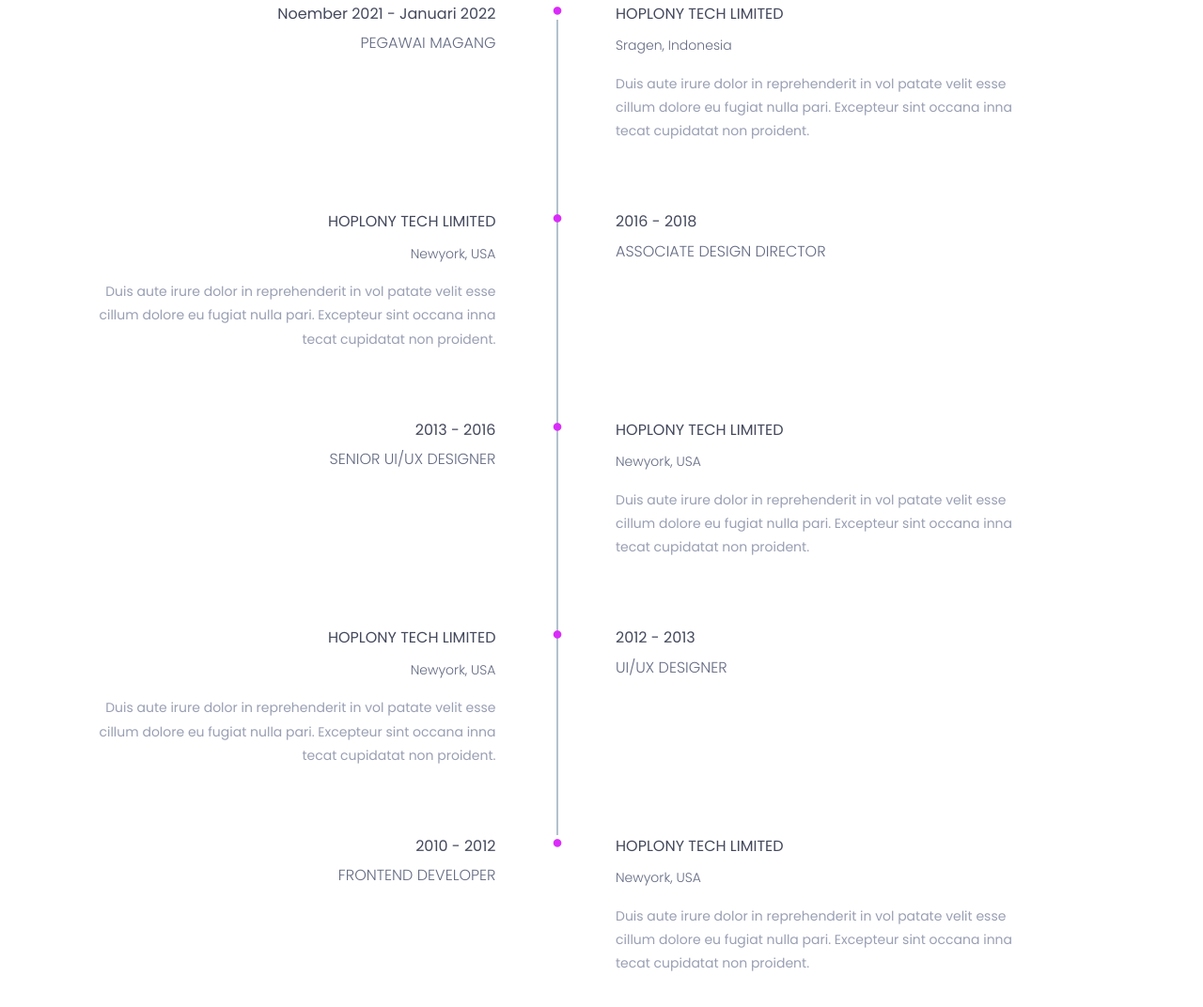
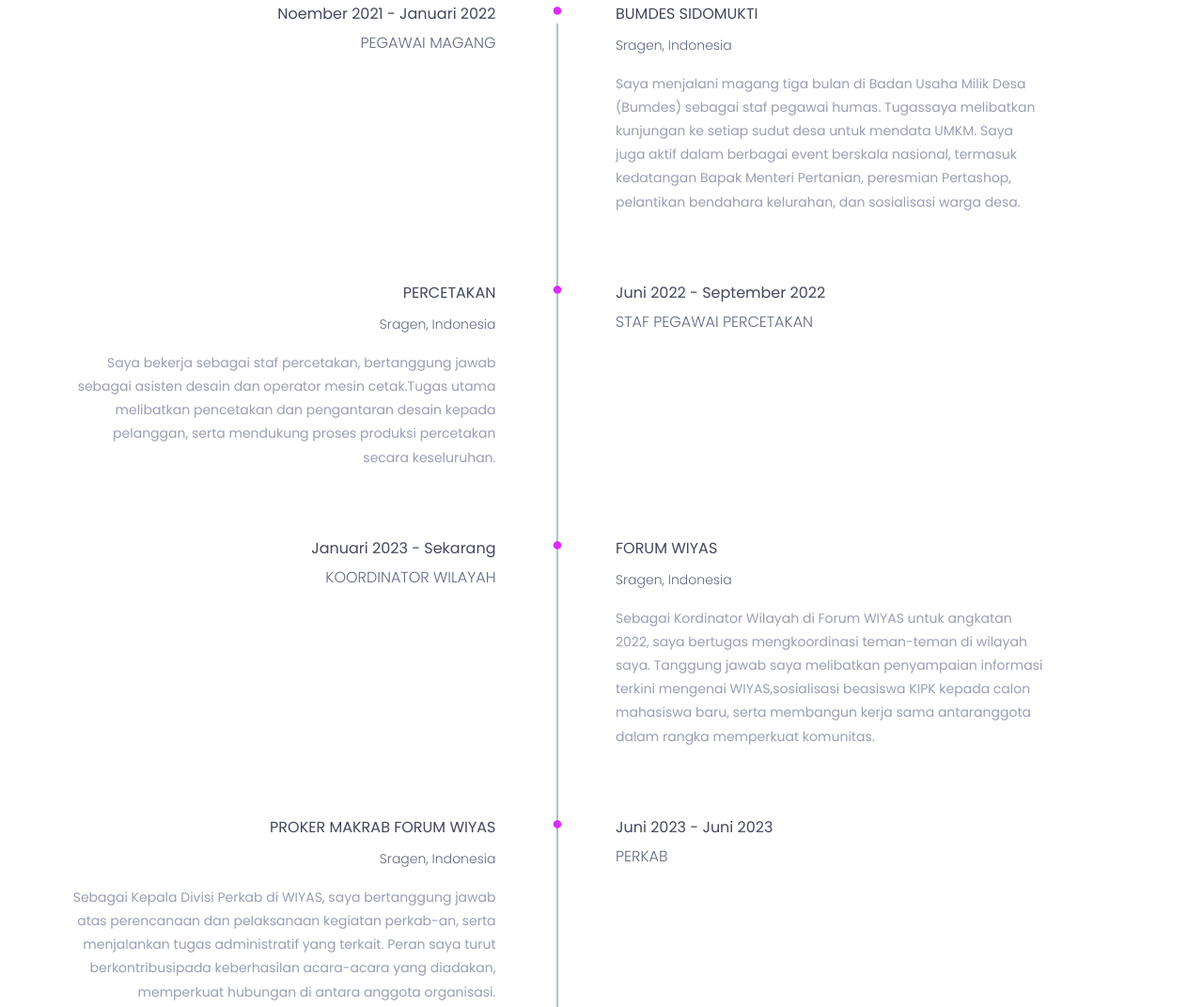
Before and after one commit to Alifzhafar/Portofolio-ALIF-ZHAFAR, a plain HTML site: page index.html in a window 1280 px wide. Shown: the part 3435-4507 px from the top of the page at 94% size. Drawn offline with nearby package versions, Linux system fonts and the light colour scheme.

Commit message:
Update index.html

```diff
--- a/index.html
+++ b/index.html
@@ -416,11 +416,75 @@
 													<div class="timeline-content">
 														<h4 class="title">
 															<span><i class="fa fa-circle" aria-hidden="true"></i></span>
-															hoplony tech limited
+															bumdes sidomukti
 														</h4>
 														<h5>Sragen, Indonesia</h5>
 														<p class="description">
-															Duis aute irure dolor in reprehenderit in vol patate velit esse cillum dolore eu fugiat nulla pari. Excepteur sint occana inna tecat cupidatat non proident.
+															Saya menjalani magang tiga bulan di Badan Usaha Milik Desa (Bumdes) sebagai staf pegawai humas. Tugassaya melibatkan kunjungan ke setiap sudut desa untuk mendata UMKM. Saya juga aktif dalam berbagai event berskala nasional, termasuk kedatangan Bapak Menteri Pertanian, peresmian Pertashop, pelantikan bendahara kelurahan, dan sosialisasi warga desa.														</p>
+													</div><!--/.timeline-content-->
+												</div><!--/.timeline-->
+											</div><!--/.col-->
+										</div>
+									</div><!--/.single-timeline-box-->
+								</li>
+
+								<li>
+									<div class="single-timeline-box fix">
+										<div class="row">
+											<div class="col-md-offset-1 col-md-5 experience-time-responsive">
+												<div class="experience-time">
+													<h2>
+														<span><i class="fa fa-circle" aria-hidden="true"></i></span>
+														Juni 2022 - September 2022
+													</h2>
+													<h3>STAF PEGAWAI PERCETAKAN</h3>
+												</div><!--/.experience-time-->
+											</div><!--/.col-->
+											<div class="col-md-5">
+												<div class="timeline">
+													<div class="timeline-content text-right">
+														<h4 class="title">
+															PERCETAKAN
+														</h4>
+														<h5>Sragen, Indonesia</h5>
+														<p class="description">
+															Saya bekerja sebagai staf percetakan, bertanggung jawab sebagai asisten desain dan operator mesin cetak.Tugas utama melibatkan pencetakan dan pengantaran desain kepada pelanggan, serta mendukung proses produksi percetakan secara keseluruhan.
+														</p>
+													</div><!--/.timeline-content-->
+												</div><!--/.timeline-->
+											</div><!--/.col-->
+											<div class="col-md-offset-1 col-md-5 experience-time-main">
+												<div class="experience-time">
+													<h2>
+														<span><i class="fa fa-circle" aria-hidden="true"></i></span>
+														Juni 2022 - September 2022
+													</h2>
+													<h3>STAF PEGAWAI PERCETAKAN</h3>
+												</div><!--/.experience-time-->
+											</div><!--/.col-->
+										</div>
+									</div><!--/.single-timeline-box-->
+								</li>
+
+								<li>
+									<div class="single-timeline-box fix">
+										<div class="row">
+											<div class="col-md-5">
+												<div class="experience-time text-right">
+													<h2>Januari 2023 - Sekarang</h2>
+													<h3>KOORDINATOR WILAYAH</h3>
+												</div><!--/.experience-time-->
+											</div><!--/.col-->
+											<div class="col-md-offset-1 col-md-5">
+												<div class="timeline">
+													<div class="timeline-content">
+														<h4 class="title">
+															<span><i class="fa fa-circle" aria-hidden="true"></i></span>
+															FORUM WIYAS
+														</h4>
+														<h5>Sragen, Indonesia</h5>
+														<p class="description">
+															Sebagai Kordinator Wilayah di Forum WIYAS untuk angkatan 2022, saya bertugas mengkoordinasi teman-teman di wilayah saya. Tanggung jawab saya melibatkan penyampaian informasi terkini mengenai WIYAS,sosialisasi beasiswa KIPK kepada calon mahasiswa baru, serta membangun kerja sama antaranggota dalam rangka memperkuat komunitas.
 														</p>
 													</div><!--/.timeline-content-->
 												</div><!--/.timeline-->
@@ -436,20 +500,20 @@
 												<div class="experience-time">
 													<h2>
 														<span><i class="fa fa-circle" aria-hidden="true"></i></span>
-														2016 - 2018
+														Juni 2023 - Juni 2023
 													</h2>
-													<h3>associate design director</h3>
+													<h3>PERKAB</h3>
 												</div><!--/.experience-time-->
 											</div><!--/.col-->
 											<div class="col-md-5">
 												<div class="timeline">
 													<div class="timeline-content text-right">
 														<h4 class="title">
-															hoplony tech limited
+															PROKER MAKRAB FORUM WIYAS
 														</h4>
-														<h5>newyork, USA</h5>
+														<h5>Sragen, Indonesia</h5>
 														<p class="description">
-															Duis aute irure dolor in reprehenderit in vol patate velit esse cillum dolore eu fugiat nulla pari. Excepteur sint occana inna tecat cupidatat non proident.
+															Sebagai Kepala Divisi Perkab di WIYAS, saya bertanggung jawab atas perencanaan dan pelaksanaan kegiatan perkab-an, serta menjalankan tugas administratif yang terkait. Peran saya turut berkontribusipada keberhasilan acara-acara yang diadakan, memperkuat hubungan di antara anggota organisasi.
 														</p>
 													</div><!--/.timeline-content-->
 												</div><!--/.timeline-->
@@ -458,74 +522,9 @@
 												<div class="experience-time">
 													<h2>
 														<span><i class="fa fa-circle" aria-hidden="true"></i></span>
-														2016 - 2018
+														Juni 2023 - Juni 2023
 													</h2>
-													<h3>associate design director</h3>
-												</div><!--/.experience-time-->
-											</div><!--/.col-->
-										</div>
-									</div><!--/.single-timeline-box-->
-								</li>
-
-								<li>
-									<div class="single-timeline-box fix">
-										<div class="row">
-											<div class="col-md-5">
-												<div class="experience-time text-right">
-													<h2>2013 - 2016</h2>
-													<h3>senior UI/UX designer</h3>
-												</div><!--/.experience-time-->
-											</div><!--/.col-->
-											<div class="col-md-offset-1 col-md-5">
-												<div class="timeline">
-													<div class="timeline-content">
-														<h4 class="title">
-															<span><i class="fa fa-circle" aria-hidden="true"></i></span>
-															hoplony tech limited
-														</h4>
-														<h5>newyork, USA</h5>
-														<p class="description">
-															Duis aute irure dolor in reprehenderit in vol patate velit esse cillum dolore eu fugiat nulla pari. Excepteur sint occana inna tecat cupidatat non proident.
-														</p>
-													</div><!--/.timeline-content-->
-												</div><!--/.timeline-->
-											</div><!--/.col-->
-										</div>
-									</div><!--/.single-timeline-box-->
-								</li>
-
-								<li>
-									<div class="single-timeline-box fix">
-										<div class="row">
-											<div class="col-md-offset-1 col-md-5 experience-time-responsive">
-												<div class="experience-time">
-													<h2>
-														<span><i class="fa fa-circle" aria-hidden="true"></i></span>
-														2012 - 2013
-													</h2>
-													<h3>UI/UX designer</h3>
-												</div><!--/.experience-time-->
-											</div><!--/.col-->
-											<div class="col-md-5">
-												<div class="timeline">
-													<div class="timeline-content text-right">
-														<h4 class="title">
-															hoplony tech limited
-														</h4>
-														<h5>newyork, USA</h5>
-														<p class="description">
-															Duis aute irure dolor in reprehenderit in vol patate velit esse cillum dolore eu fugiat nulla pari. Excepteur sint occana inna tecat cupidatat non proident.
-														</p>
-													</div><!--/.timeline-content-->
-												</div><!--/.timeline-->
-											</div><!--/.col-->
-											<div class="col-md-offset-1 col-md-5 experience-time-main">
-												<div class="experience-time">
-													<h2>
-														<span><i class="fa fa-circle" aria-hidden="true"></i></span>
-														2012 - 2013
-													</h2>
-													<h3>UI/UX designer</h3>
+													<h3>PERKAB</h3>
 												</div><!--/.experience-time-->
 											</div><!--/.col-->
 										</div>
```
